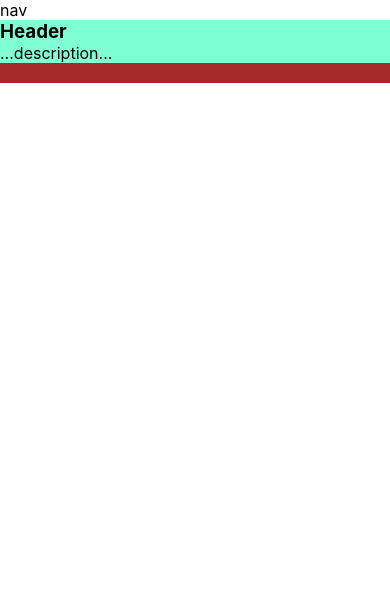
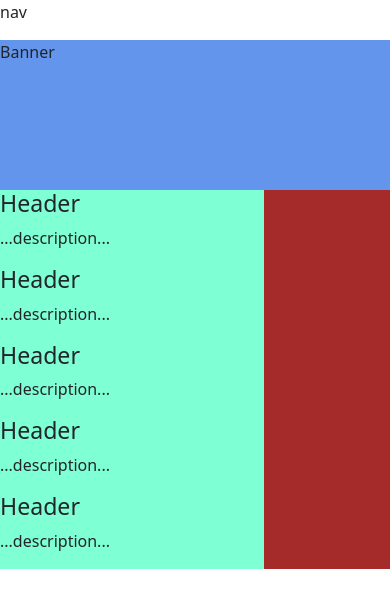
Before and after one commit to Reddah14/replica-mediumWebsite, a React (Create React App) app: page / in a window 390 px wide. Shown: the top 608 px of the page. Built offline with nearby package versions, Linux system fonts and the light colour scheme.

Commit message:
mounted with components the first approach to mobile layout "skeleton"

```diff
--- a/src/App.jsx
+++ b/src/App.jsx
@@ -1,16 +1,45 @@
-import React from 'react';
+import React from "react";
+import 'bootstrap/dist/css/bootstrap.min.css';
 
-import './App.scss';
-import Nav from './components/Nav/Nav';
-import NewsArticle from './components/NewsArticle/NewsArticle';
+import "./App.scss";
+import Nav from "./components/Nav/Nav";
+import Banner from "./components/Banner/Banner";
+import NewsArticle from "./components/NewsArticle/NewsArticle";
 
 function App() {
+  /* const news = [
+    {
+      id: "n1",
+      title: "Toilet Paper",
+      amount: 94.12,
+      date: new Date(2020, 7, 14),
+    },
+    { id: "n2", title: "New TV", amount: 799.49, date: new Date(2021, 2, 12) },
+    {
+      id: "n3",
+      title: "Car Insurance",
+      amount: 294.67,
+      date: new Date(2021, 2, 28),
+    },
+    {
+      id: "n4",
+      title: "New Desk (Wooden)",
+      amount: 450,
+      date: new Date(2021, 5, 12),
+    },
+  ]; */
+
   return (
     <>
       <Nav />
+      <Banner />
+      <NewsArticle />
+      <NewsArticle />
+      <NewsArticle />
+      <NewsArticle />
       <NewsArticle />
     </>
-  )
+  );
 }
 
 export default App;
```
